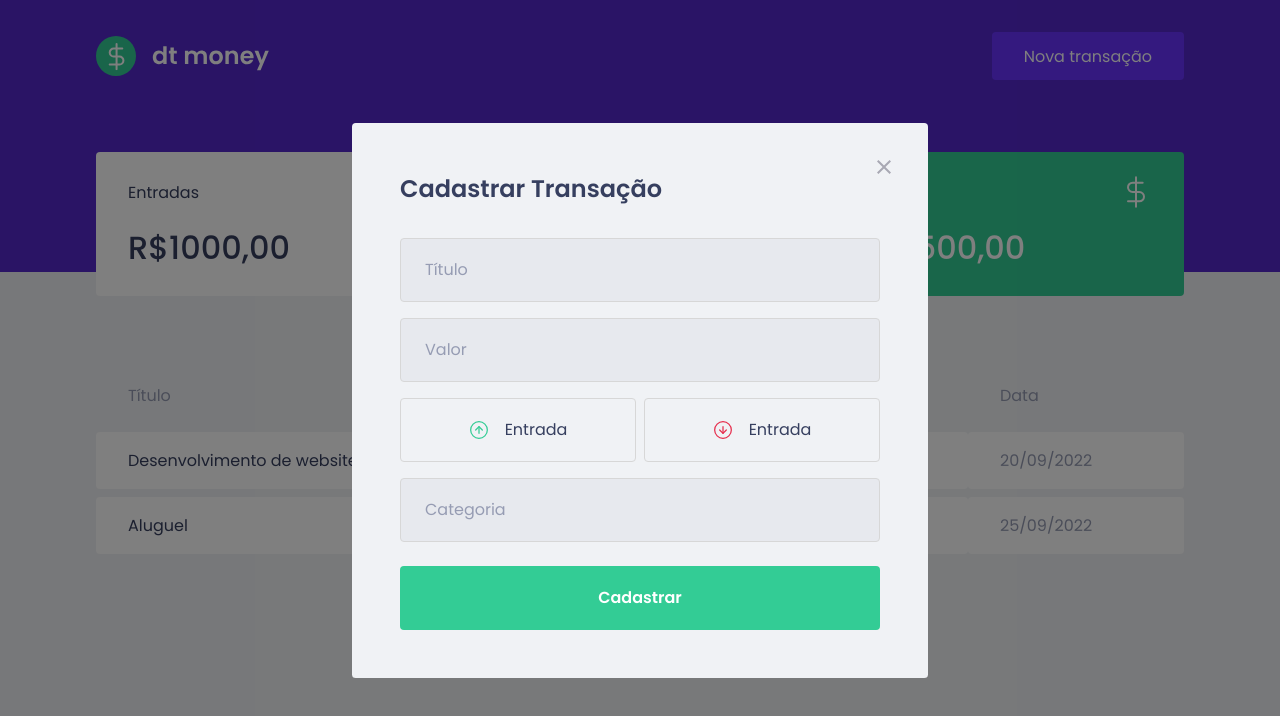
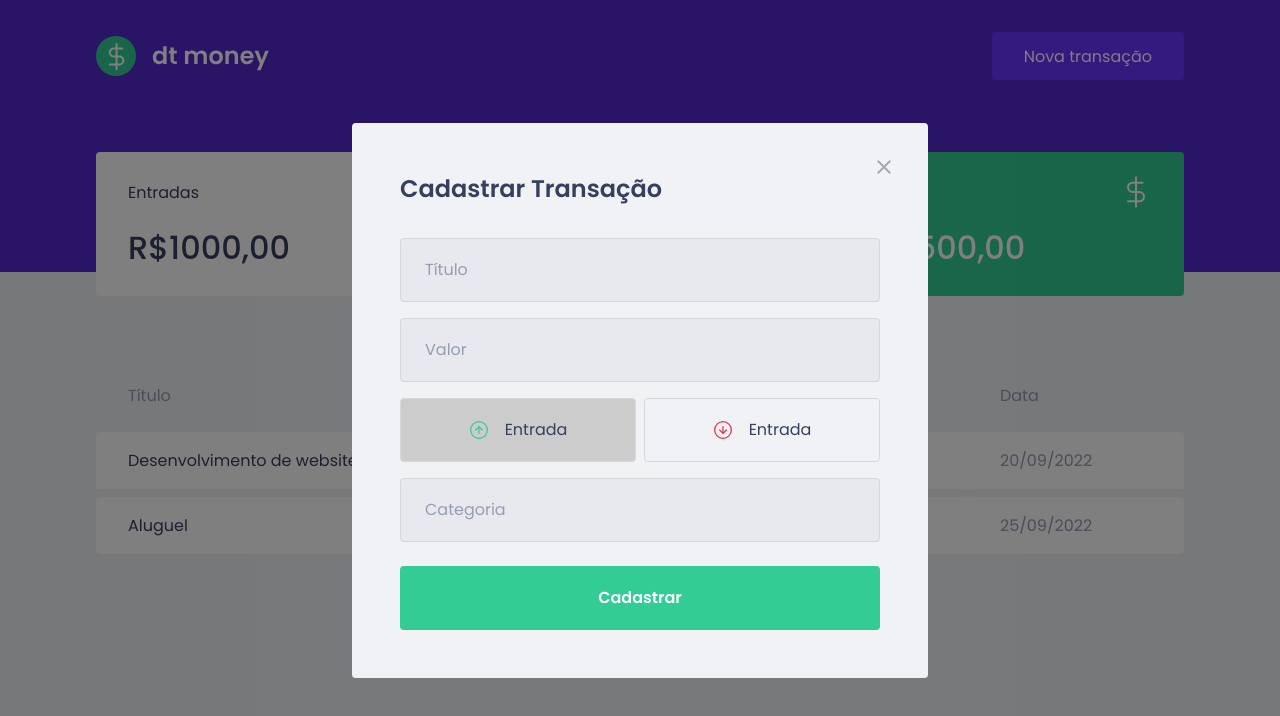
Before and after one commit to palachini/DTMoney, a React (Create React App) app: page / in a window 1280 px wide. Both pictures are taken after a click on the button "Nova transação". Shown: the top 716 px of the page. Built offline with nearby package versions, Linux system fonts and the light colour scheme; no server answers; what miragejs would draw is missing.

Commit message:
add functionality buttons (deposit and withdraw)

```diff
--- a/src/components/NewTransactionModal/index.tsx
+++ b/src/components/NewTransactionModal/index.tsx
@@ -1,8 +1,9 @@
+import { useState } from 'react';
 import Modal from 'react-modal';
 import closeImg from '../../assets/close.svg';
 import incomeImg from '../../assets/income.svg';
 import outcomeImg from '../../assets/outcome.svg';
-import { Container,TransactionTypeContainer } from './styles';
+import { Container,TransactionTypeContainer, RadioBox} from './styles';
 
 interface NewTransactionModalProps {
   isOpen: boolean;
@@ -10,6 +11,8 @@
 }
 
 export function NewTransactionModal( { isOpen , onRequestClose}: NewTransactionModalProps) {
+  const [type, setType] = useState('deposit');
+
   return (
     <Modal
           isOpen={isOpen}
@@ -38,18 +41,22 @@
             />
 
             <TransactionTypeContainer>
-              <button
+              <RadioBox
                 type="button"
-              >
+                onClick={() => { setType('deposit'); }}
+                isActive={type === 'deposit'}
+                >
                 <img src={incomeImg} alt="Entrada" />
                 <span>Entrada</span>
-              </button>
-              <button
+              </RadioBox>
+              <RadioBox
                 type="button"
-              >
+                onClick={() => {setType('withdraw'); }}
+                isActive={type === 'withdraw'}
+                >
                 <img src={outcomeImg} alt="Saída" />
                 <span>Entrada</span>
-              </button>
+              </RadioBox>
             </TransactionTypeContainer>
 
             <input
--- a/src/components/NewTransactionModal/styles.ts
+++ b/src/components/NewTransactionModal/styles.ts
@@ -56,11 +56,21 @@
   gap: 0.5rem;
 
   button {
+
+  }
+
+`;
+
+interface RadioBoxProps {
+  isActive: boolean;
+}
+
+export const RadioBox = styled.button<RadioBoxProps>`
   height: 4rem;
   border: 1px solid #d7d7d7;
   border-radius: 0.25rem;
 
-    background: transparent;
+  background: ${(props) => props.isActive ? '#ccc' : 'transparent'};
 
   display: flex;
   align-items: center;
@@ -82,6 +92,4 @@
     font-size: 1rem;
     color: var(--text-title);
   }
-  }
-
 `;
```
Lines whose indentation alone changed are shown as unchanged.
